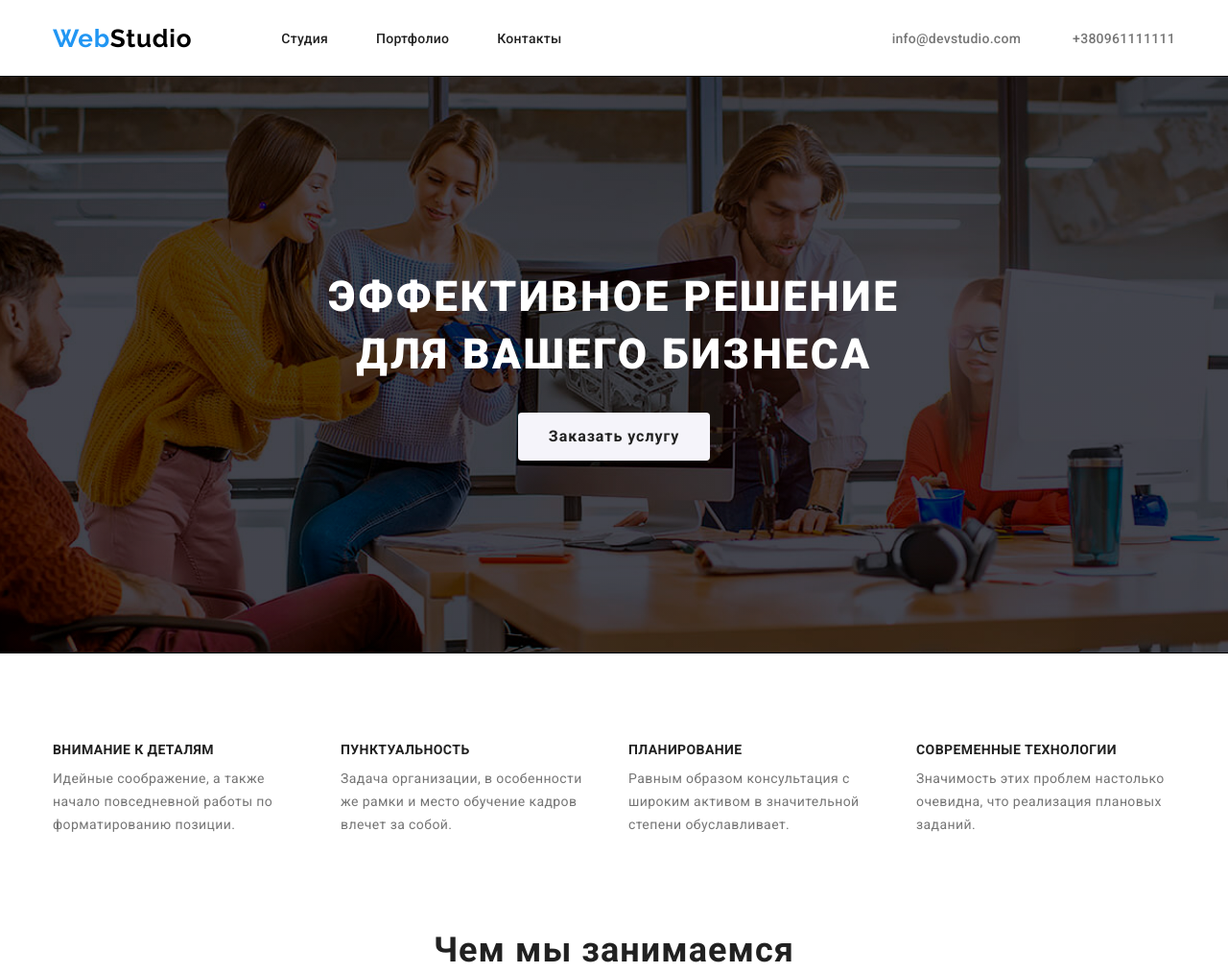
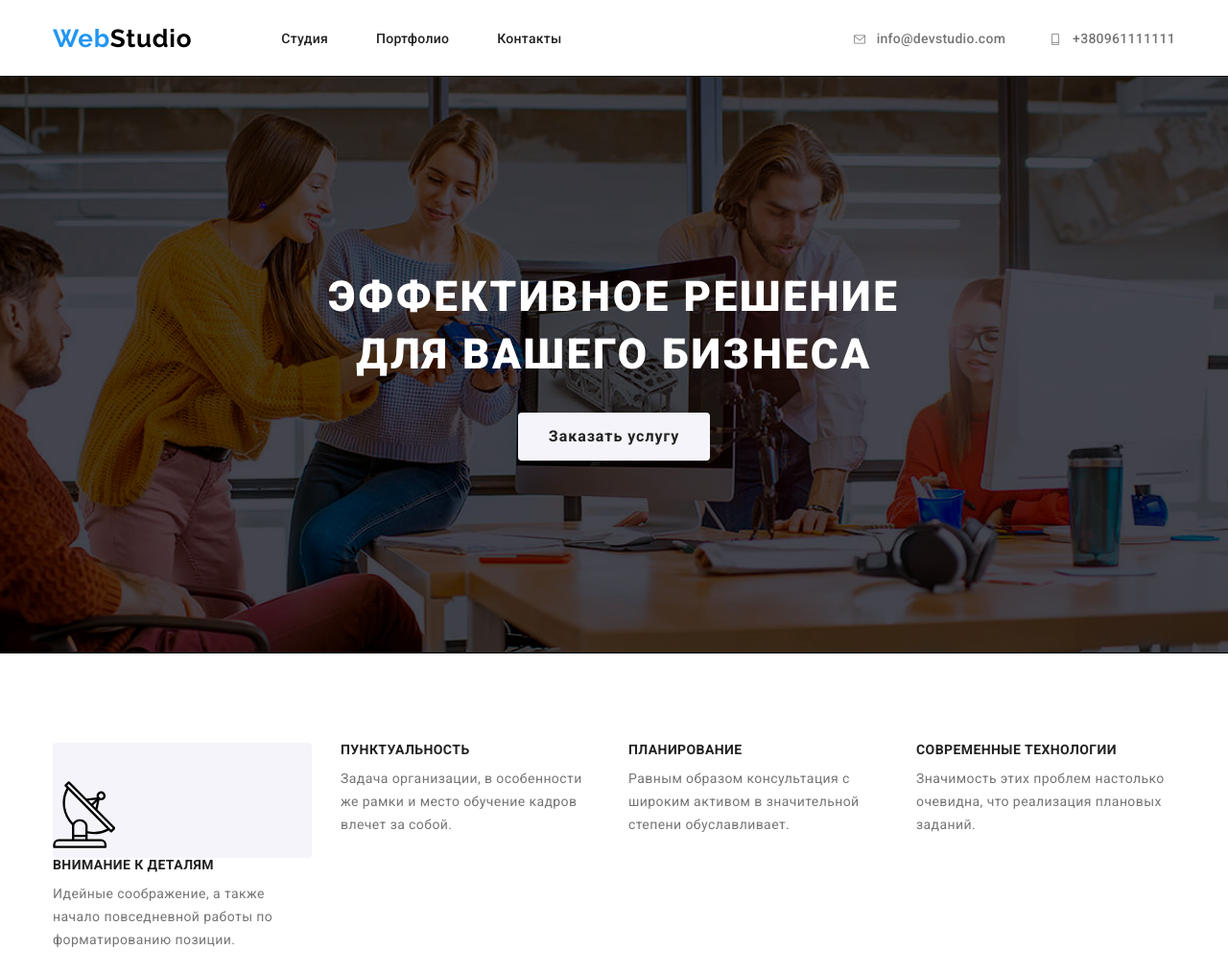
Before and after one commit to ShevchenkoOl/goit-markup-hw-04, a plain HTML site: page index.html in a window 1280 px wide. Shown: the top 1014 px of the page at 96% size. Drawn offline with nearby package versions, Linux system fonts and the light colour scheme.

Commit message:
13.06.2022

```diff
--- a/css/styles.css
+++ b/css/styles.css
@@ -127,12 +127,23 @@ address {
     line-height: 1.14;
     letter-spacing: 0.02em;
     color: #757575;
-    padding-left: 50px;
+    padding-left: 30px;
+
+
 
 }
 
+.email {
+    margin-right: 10px;
+    vertical-align: middle;
+
+}
+
+
 .contact {
+    display: inline-block;
     margin-left: auto;
+
 }
 
 
@@ -145,13 +156,14 @@ address {
 .main {
 
     height: 600px;
-    /*background: #2F303A;*/
+    background: #2F303A;
     padding-top: 200px;
     padding-bottom: 200px;
     outline: 1px solid black;
-background-image: linear-gradient(rgba(0,0,0,0.5), rgba(0,0,0,0.5)), url("../images/general_background.png");
-background-position: center;
-background-size: cover;}
+    background-image: linear-gradient(rgba(0, 0, 0, 0.5), rgba(0, 0, 0, 0.5)), url("../images/general_background.png");
+    background-position: center;
+    background-size: cover;
+}
 
 .main-button {
 
@@ -213,7 +225,6 @@ background-size: cover;}
     width: 270px;
     height: 16px;
     color: var(--h3-color);
-
 }
 
 .main-h2 {
@@ -224,8 +235,19 @@ background-size: cover;}
     text-align: center;
     letter-spacing: 0.03em;
     color: #212121;
+}
+
+.div {
+    width: 270px;
+    height: 120px;
+    border-radius: 4px;
+    background-color: #F5F4FA;
     }
-.main-h2-none{padding-top:0;}
+
+.main-h2-none {
+    padding-top: 0;
+}
+
 .main-paragraph {
     font-size: 14px;
     line-height: 1.71;
--- a/index.html
+++ b/index.html
@@ -39,8 +39,14 @@
             </ul>
         </nav>
 
-        <div class="contact"><a href="mailto:info@devstudio.com" class="headr-contact link">info@devstudio.com</a>
-            <a href="tel:+380961111111" class="headr-contact link">+380961111111</a>
+        <div class="contact"><a href="mailto:info@devstudio.com" class="headr-contact email link"> <svg class="email"
+                    height="12" width="16">
+                    <use href="images/symbol-defs.svg#icon-envelope"></use>
+                </svg>info@devstudio.com</a>
+            <a href="tel:+380961111111" class="headr-contact phone link"><svg class="email"
+                height="12" width="16">
+                <use href="images/symbol-defs.svg#icon-phone"></use>
+            </svg>+380961111111</a>
         </div>
     </header>
     <!--Main-->
@@ -55,6 +61,7 @@
             <div class="container">
                 <ul class="about-list">
                     <li class="about-items">
+                        <div class="div"><svg class="main-pictures" width="65.32" heigth="70"> <use href="./images/symbol-defs.svg#icon-anten"></use></svg></div>
                         <h3 class="main-h3">Внимание к деталям</h3>
                         <p class="main-paragraph">Идейные соображение, а также начало повседневной работы по
                             форматированию
@@ -93,7 +100,7 @@
                     <li class="pictures-items"><img src="images/img_tablet.jpg" width="370" height="294"
                             alt="картинка планшета" /></li>
                 </ul>
-                    </section>
+        </section>
         <section class="section">
             <div class="container">
                 <h2 class="main-h2">Наша команда </h2>
```
Also changed, not shown: portfolio.html (+9 -4 lines), images/symbol-defs.svg (added).
